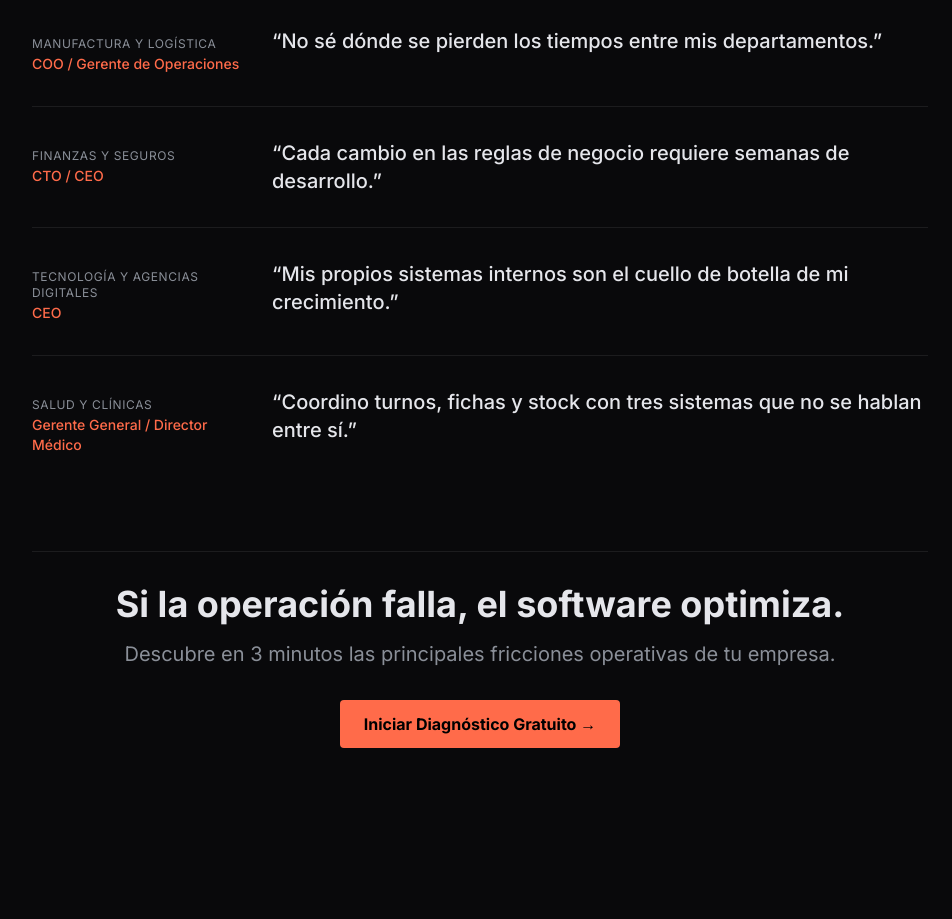
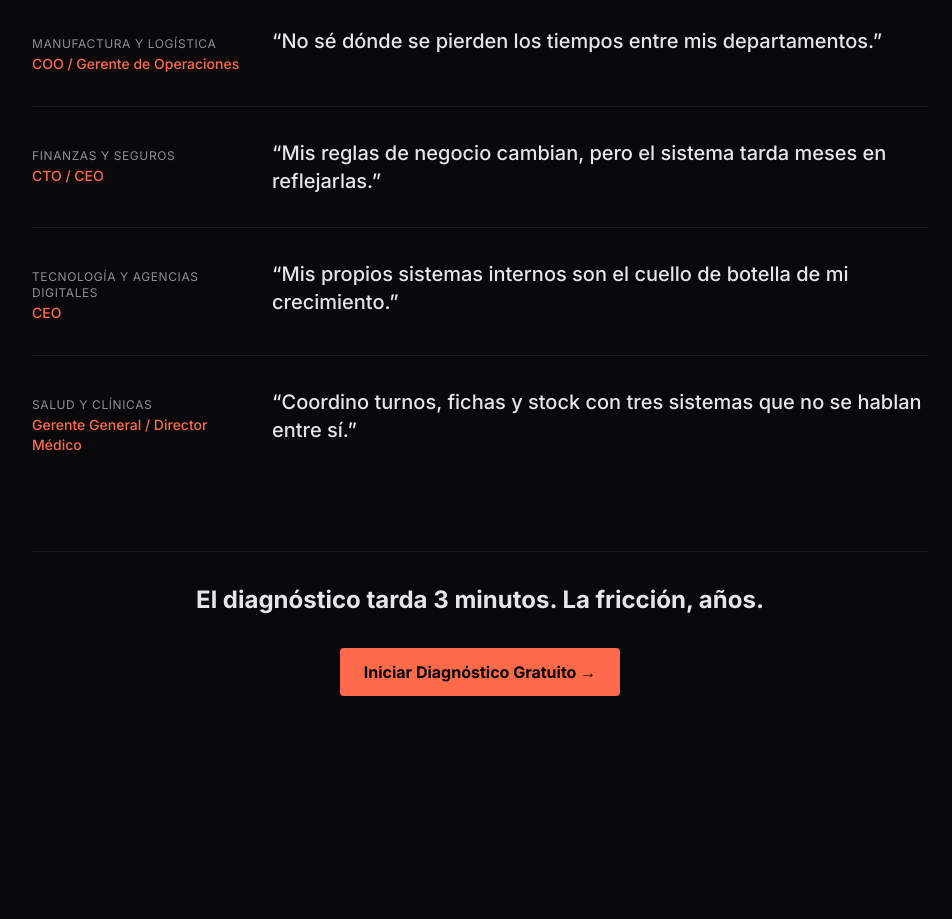
Before and after one commit to JoseSebaLM/SINT, a Next.js app: page / in a window 1280 px wide. Shown: the part 3320-4239 px from the top of the page, without its empty margins (160-1112 px from the left). Built offline with nearby package versions, Linux system fonts and the light colour scheme.

Commit message:
fix: Actualiza copy en Targets.tsx - dolor de Finanzas y nuevo CTA

```diff
--- a/app/sections/Targets.tsx
+++ b/app/sections/Targets.tsx
@@ -23,7 +23,7 @@ export default function Targets(): JSX.Element {
     {
       industria: "Finanzas y Seguros",
       cargo: "CTO / CEO",
-      dolor: "Cada cambio en las reglas de negocio requiere semanas de desarrollo.",
+      dolor: "Mis reglas de negocio cambian, pero el sistema tarda meses en reflejarlas.",
     },
     {
       industria: "Tecnología y Agencias Digitales",
@@ -75,11 +75,8 @@ export default function Targets(): JSX.Element {
 
         {/* CTA al pie */}
         <div className="mt-16 pt-8 border-t border-white/[0.08] text-center">
-          <h3 className="text-3xl md:text-4xl font-bold text-[#E5E6EB] mb-4">
-            Si la operación falla, el software optimiza.
-          </h3>
-          <p className="text-[#8A8F98] text-lg md:text-xl mb-8">
-            Descubre en 3 minutos las principales fricciones operativas de tu empresa.
+          <p className="text-[#E5E6EB] text-xl md:text-2xl font-bold mb-8">
+            El diagnóstico tarda 3 minutos. La fricción, años.
           </p>
           <Link
             href="/diagnostico"
```
